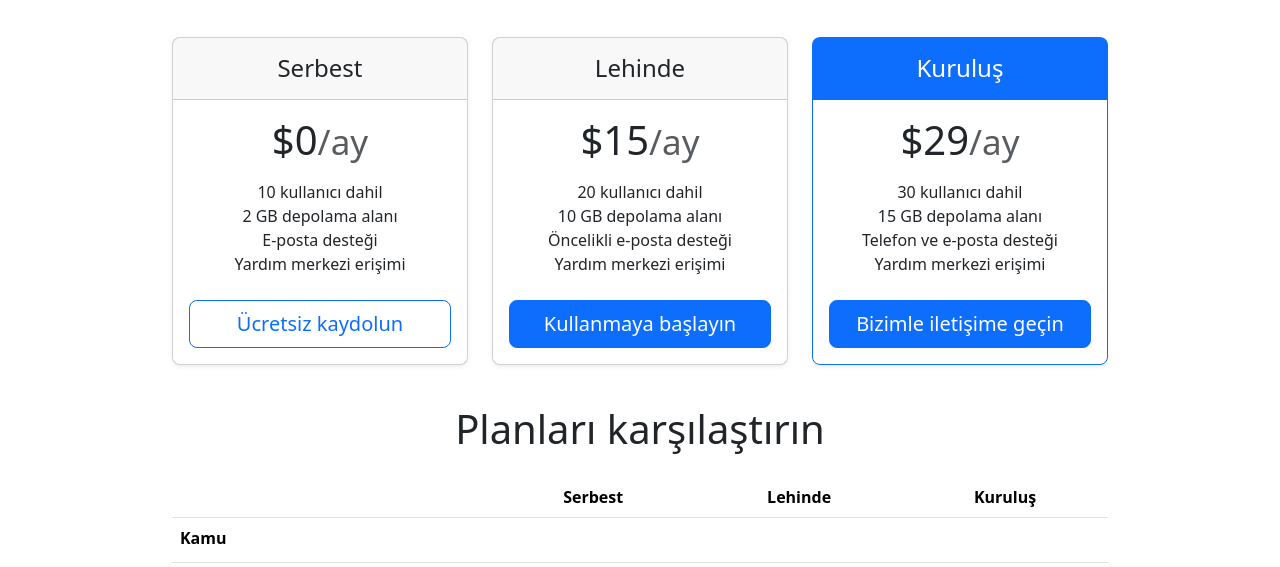
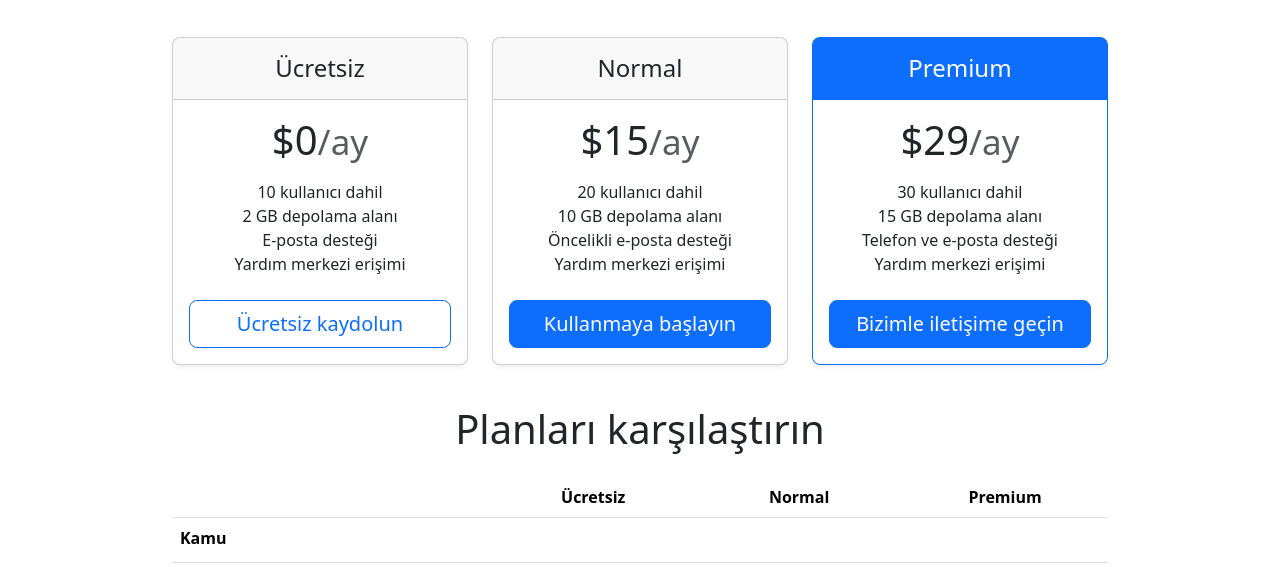
Before and after one commit to MifoLy/BOOTSTRAP-CAL-SMA, a plain HTML site: page index.html in a window 1280 px wide. Shown: the part 311-878 px from the top of the page. Drawn offline with nearby package versions, Linux system fonts and the light colour scheme.

Commit message:
Paket isimlerinde Düzenlenme yapıldı

```diff
--- a/index.html
+++ b/index.html
@@ -116,7 +116,7 @@
                 <div class="col">
                     <div class="card mb-4 rounded-3 shadow-sm">
                         <div class="card-header py-3">
-                            <h4 class="my-0 fw-normal" _msttexthash="96122" _msthash="10">Serbest</h4>
+                            <h4 class="my-0 fw-normal" _msttexthash="96122" _msthash="10">Ücretsiz</h4>
                         </div>
                         <div class="card-body">
                             <h1 class="card-title pricing-card-title" _msttexthash="43680" _msthash="11">$0<small
@@ -135,7 +135,7 @@
                 <div class="col">
                     <div class="card mb-4 rounded-3 shadow-sm">
                         <div class="card-header py-3">
-                            <h4 class="my-0 fw-normal" _msttexthash="91637" _msthash="17">Lehinde</h4>
+                            <h4 class="my-0 fw-normal" _msttexthash="91637" _msthash="17">Normal</h4>
                         </div>
                         <div class="card-body">
                             <h1 class="card-title pricing-card-title" _msttexthash="53430" _msthash="18">$15<small
@@ -154,7 +154,7 @@
                 <div class="col">
                     <div class="card mb-4 rounded-3 shadow-sm border-primary">
                         <div class="card-header py-3 text-bg-primary border-primary">
-                            <h4 class="my-0 fw-normal" _msttexthash="140556" _msthash="24">Kuruluş</h4>
+                            <h4 class="my-0 fw-normal" _msttexthash="140556" _msthash="24">Premium</h4>
                         </div>
                         <div class="card-body">
                             <h1 class="card-title pricing-card-title" _msttexthash="54002" _msthash="25">$29<small
@@ -179,9 +179,9 @@
                     <thead>
                         <tr>
                             <th style="width: 34%;"></th>
-                            <th style="width: 22%;" _msttexthash="96122" _msthash="32">Serbest</th>
-                            <th style="width: 22%;" _msttexthash="91637" _msthash="33">Lehinde</th>
-                            <th style="width: 22%;" _msttexthash="140556" _msthash="34">Kuruluş</th>
+                            <th style="width: 22%;" _msttexthash="96122" _msthash="32">Ücretsiz</th>
+                            <th style="width: 22%;" _msttexthash="91637" _msthash="33">Normal</th>
+                            <th style="width: 22%;" _msttexthash="140556" _msthash="34">Premium</th>
                         </tr>
                     </thead>
                     <tbody>
```
